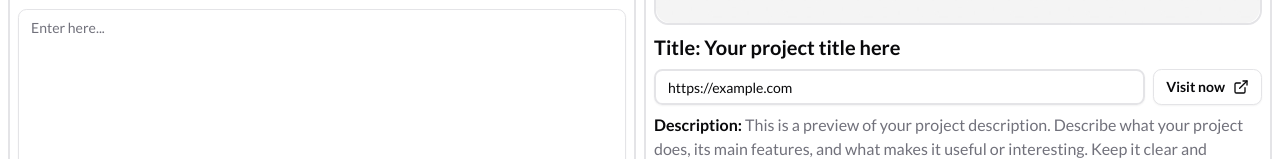
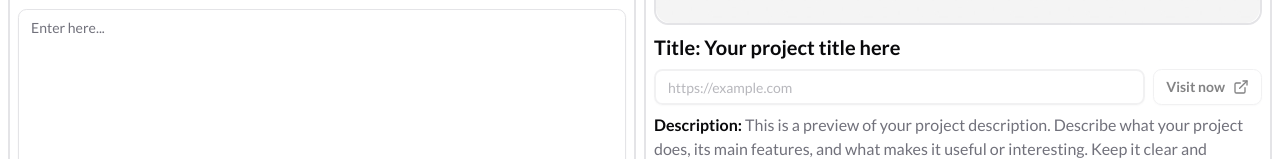
Before and after one commit to YashNagrale/Projecthunt, a React (Vite) app: page / in a window 1280 px wide. Shown: the part 259-418 px from the top of the page. Built offline with nearby package versions, Linux system fonts and the light colour scheme; no server answers.

Commit message:
link visit solved

```diff
--- a/src/components/post-form/PostForm.tsx
+++ b/src/components/post-form/PostForm.tsx
@@ -95,7 +95,7 @@ function PostForm({ post }: PostFormProps): React.JSX.Element {
             onSubmit={handleSubmit(createPost)}
             className="py-1  flex flex-col gap-y-3 h-full"
           >
-            <div className=" flex flex-col gap-y-2">
+            <div className="flex flex-col gap-y-2">
               <label
                 htmlFor="titleInput"
                 className="font-lg text-muted-foreground font-semibold"
@@ -118,7 +118,7 @@ function PostForm({ post }: PostFormProps): React.JSX.Element {
                 <p className="text-red-500 text-sm">{errors.title?.message}</p>
               )}
             </div>
-            <div className=" flex flex-col gap-y-2">
+            <div className="flex flex-col gap-y-2">
               <label
                 htmlFor="linkInput"
                 className="font-lg text-muted-foreground font-semibold"
@@ -165,8 +165,8 @@ function PostForm({ post }: PostFormProps): React.JSX.Element {
                     message: "Minimum 10 characters required.",
                   },
                   maxLength: {
-                    value: 1000,
-                    message: "Maximum 1000 characters allowed.",
+                    value: 500,
+                    message: "Maximum 500 characters allowed.",
                   },
                 })}
               />
@@ -177,6 +177,7 @@ function PostForm({ post }: PostFormProps): React.JSX.Element {
               )}
             </div>
             <div className="flex items-center justify-end gap-2">
+              {/* TODO: Cancel to dashboard*/}
               <Button
                 disabled={isCancelDisabled}
                 variant="outline"
--- a/src/components/post-form/PostPreview.tsx
+++ b/src/components/post-form/PostPreview.tsx
@@ -28,6 +28,9 @@ function PostPreview({ previewLink }: PostPreviewProps): React.JSX.Element {
 
     setHasError(false);
   }, [previewLink]);
+  const fixedLink = projectLink?.startsWith("http")
+    ? projectLink
+    : `https://${projectLink}`;
 
   return (
     <div
@@ -63,12 +66,25 @@ function PostPreview({ previewLink }: PostPreviewProps): React.JSX.Element {
       <div id="linkPreview" className="flex gap-x-2">
         <Input
           className="border-2"
-          value={projectLink || "https://example.com"}
-          readOnly
+          value={projectLink}
+          placeholder="https://example.com"
+          disabled
         />
-        <Button variant={"outline"} className="font-semibold">
-          Visit now {<LucideExternalLink />}
-        </Button>
+        {projectLink ? (
+          <a href={fixedLink} target="_blank" rel="noopener noreferrer">
+            <Button variant="outline" className="font-semibold cursor-pointer">
+              Visit now <LucideExternalLink />
+            </Button>
+          </a>
+        ) : (
+          <Button
+            variant="outline"
+            className="font-semibold cursor-not-allowed"
+            disabled
+          >
+            Visit now <LucideExternalLink />
+          </Button>
+        )}
       </div>
       <div id="descriptionPreview" className="text-muted-foreground">
         <p>
```
